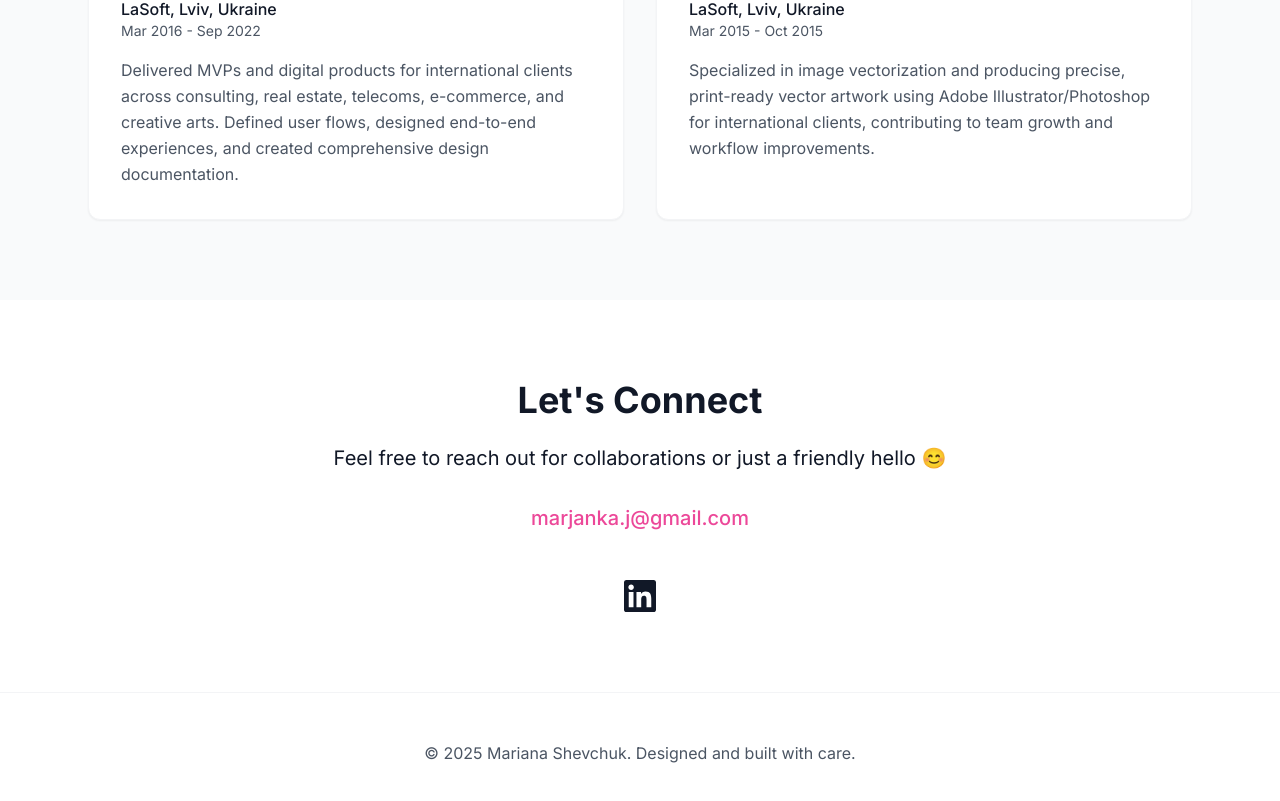
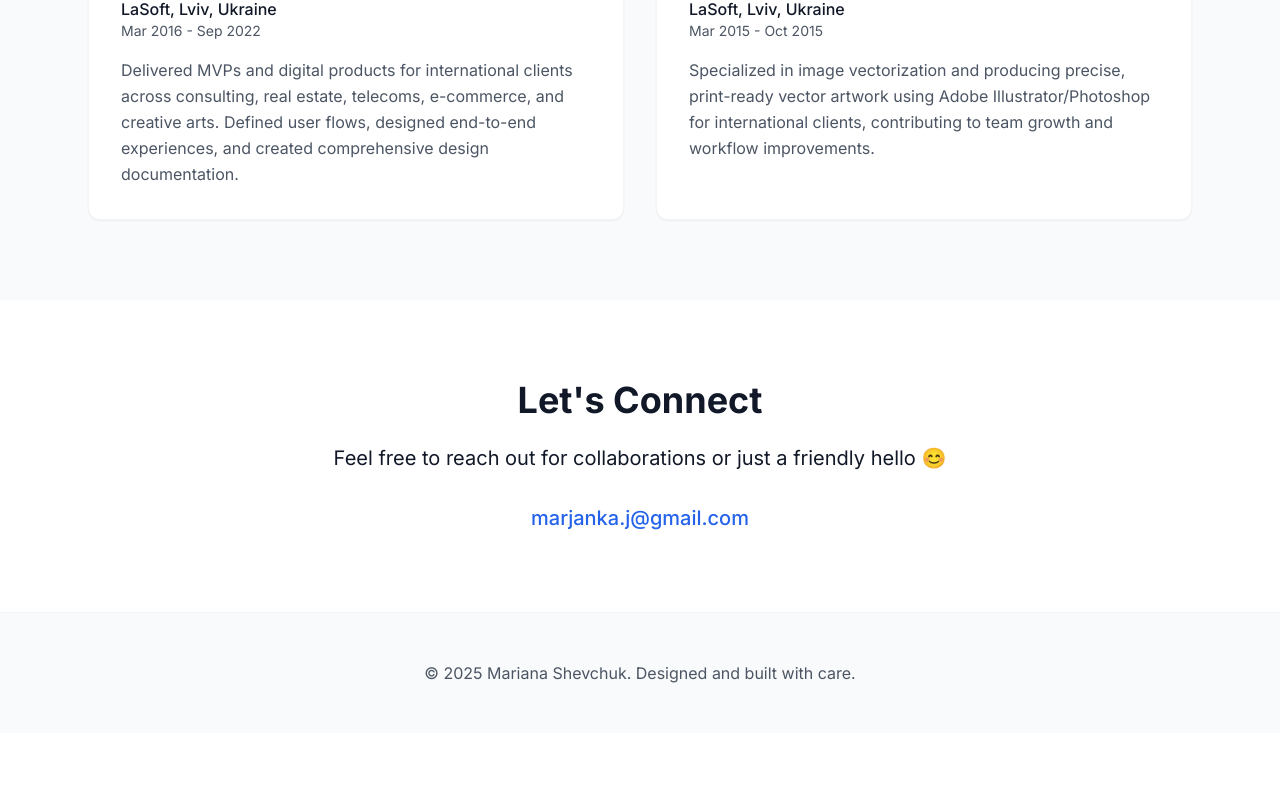
Before and after one commit to MykolaShevchuk/mariana, a Next.js app: page / in a window 1280 px wide. Shown: the part 4754-5555 px from the top of the page. After the commit the page ends 5487 px from the top, so only its background shows below. Built offline with nearby package versions, Linux system fonts and the light colour scheme.

Commit message:
Update email link color to blue and add gray footer background

```diff
--- a/src/app/page.tsx
+++ b/src/app/page.tsx
@@ -302,24 +302,16 @@ export default function Home() {
 						Feel free to reach out for collaborations or just a friendly hello 😊
 					</p>
 
-					<div className='mb-12'>
-						<a href='mailto:marjanka.j@gmail.com' className='text-pink-500 text-xl font-medium hover:text-pink-600 transition-colors'>
+					<div>
+						<a href='mailto:marjanka.j@gmail.com' className='text-blue-600 text-xl font-medium hover:text-blue-700 transition-colors'>
 							marjanka.j@gmail.com
-						</a>
-					</div>
-
-					<div className='flex justify-center space-x-8'>
-						<a href='https://linkedin.com/in/mariana-shevchuk' target='_blank' rel='noopener noreferrer' className='text-gray-900 hover:text-gray-600 transition-colors'>
-							<svg className='w-8 h-8' fill='currentColor' viewBox='0 0 24 24'>
-								<path d='M20.447 20.452h-3.554v-5.569c0-1.328-.027-3.037-1.852-3.037-1.853 0-2.136 1.445-2.136 2.939v5.667H9.351V9h3.414v1.561h.046c.477-.9 1.637-1.85 3.37-1.85 3.601 0 4.267 2.37 4.267 5.455v6.286zM5.337 7.433c-1.144 0-2.063-.926-2.063-2.065 0-1.138.92-2.063 2.063-2.063 1.14 0 2.064.925 2.064 2.063 0 1.139-.925 2.065-2.064 2.065zm1.782 13.019H3.555V9h3.564v11.452zM22.225 0H1.771C.792 0 0 .774 0 1.729v20.542C0 23.227.792 24 1.771 24h20.451C23.2 24 24 23.227 24 22.271V1.729C24 .774 23.2 0 22.222 0h.003z'/>
-							</svg>
 						</a>
 					</div>
 				</div>
 			</section>
 
 			{/* Footer */}
-			<footer className='py-12 px-6 border-t border-gray-100'>
+			<footer className='py-12 px-6 border-t border-gray-100 bg-gray-50'>
 				<div className='max-w-4xl mx-auto text-center'>
 					<p className='text-gray-600'>© {new Date().getFullYear()} Mariana Shevchuk. Designed and built with care.</p>
 				</div>
```
Also changed, not shown: src/app/output.css (+33 -0 lines), public/ann-verner.png (added), public/varia.png (added).
